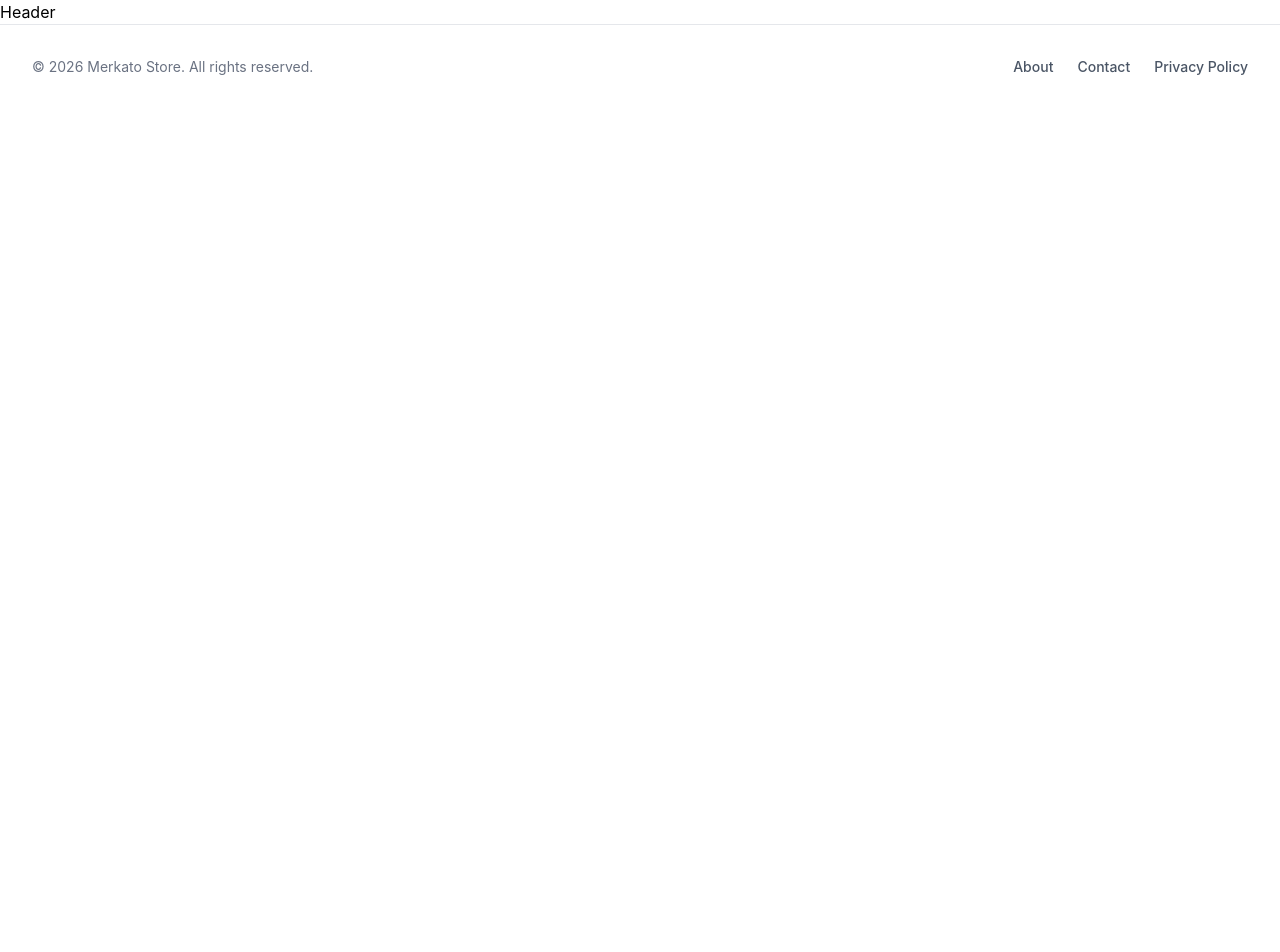
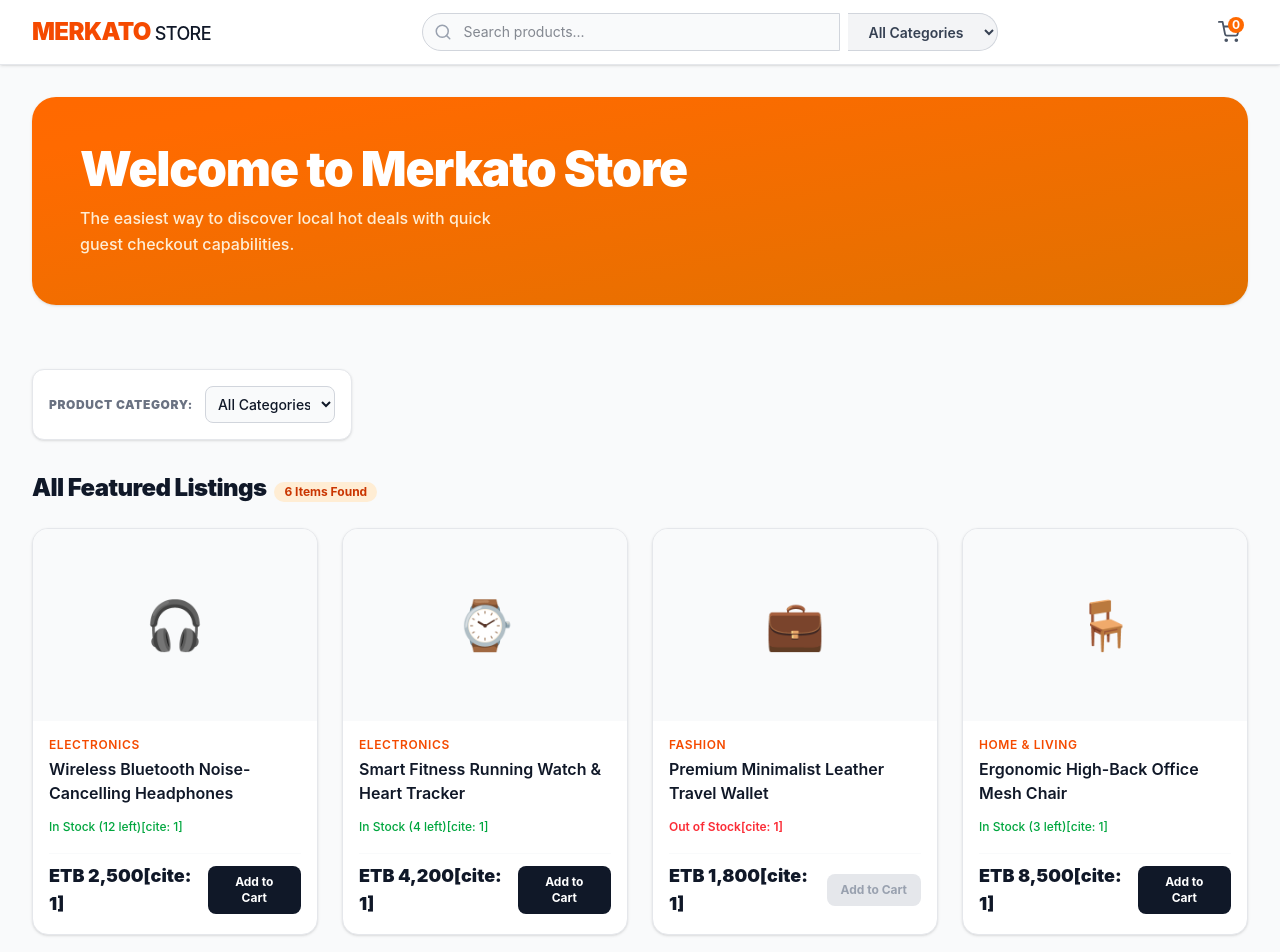
Before and after one commit to belaynewzewdie90-boop/merkato-store, a React (Vite) app: page / in a window 1280 px wide. Shown: the top 952 px of the page. Before the commit the page ends 800 px from the top, so only its background shows below. Built offline with nearby package versions, Linux system fonts and the light colour scheme.

Commit message:
feat: implement unified category dropdown selector and product details modal

```diff
--- a/package.json
+++ b/package.json
@@ -13,6 +13,7 @@
     "@tailwindcss/vite": "^4.3.0",
     "react": "^19.2.6",
     "react-dom": "^19.2.6",
+    "react-icons": "^5.6.0",
     "tailwindcss": "^4.3.0"
   },
   "devDependencies": {
--- a/src/App.jsx
+++ b/src/App.jsx
@@ -1,11 +1,31 @@
-import Header from "./Component/header";
-import Footer from "./Component/Footer";
+import React, { useState } from 'react';
+import Header from './components/Header';
+import ProductList from './components/ProductList';
+import Footer from './components/Footer';
+
 function App() {
+  // Share this single state variable between the Header dropdown and ProductList grid
+  const [selectedCategory, setSelectedCategory] = useState("All");
+
   return (
-    <>
-      <Header />
+    <div className="min-h-screen flex flex-col bg-gray-50 text-gray-900 antialiased font-sans">
+      {/* Pass the state functions down as component parameters */}
+      <Header selectedCategory={selectedCategory} setSelectedCategory={setSelectedCategory} />
+
+      <main className="flex-grow max-w-7xl w-full mx-auto px-4 sm:px-6 lg:px-8 py-8">
+        <div className="bg-gradient-to-br from-orange-500 to-amber-600 rounded-3xl p-8 md:p-12 text-white shadow-sm mb-8">
+          <h1 className="text-3xl md:text-5xl font-black tracking-tight mb-3">Welcome to Merkato Store</h1>
+          <p className="text-orange-100 text-sm md:text-base max-w-md font-medium leading-relaxed">
+            The easiest way to discover local hot deals with quick guest checkout capabilities.
+          </p>
+        </div>
+
+        {/* Product List reads from the same state variable */}
+        <ProductList selectedCategory={selectedCategory} setSelectedCategory={setSelectedCategory} />
+      </main>
+
       <Footer />
-    </>
+    </div>
   );
 }
 
--- a/src/Component/header.jsx
+++ /dev/null
@@ -1,7 +0,0 @@
-function Header(){
-    return (
-        <h1>Header</h1>
-    )
-}
-
-export default Header;
--- a/src/Component/Footer.jsx
+++ b/src/components/Footer.jsx
@@ -4,12 +4,12 @@ const Footer = () => {
   return (
     <footer className="bg-white border-t border-gray-200 mt-auto py-8">
       <div className="max-w-7xl mx-auto px-4 sm:px-6 lg:px-8 flex flex-col md:flex-row items-center justify-between gap-4">
-        {/* Copyright Text */}
+        {/* Dynamic Timestamp Copyright */}
         <p className="text-sm text-gray-500 order-2 md:order-1 text-center md:text-left">
           &copy; {new Date().getFullYear()} Merkato Store. All rights reserved.
         </p>
 
-        {/* Navigation Links */}
+        {/* Legal & Static Hyperlinks */}
         <div className="flex flex-wrap items-center justify-center gap-6 order-1 md:order-2">
           <a
             href="/about"
--- /dev/null
+++ b/src/components/Header.jsx
@@ -0,0 +1,61 @@
+import React from 'react';
+import { FiShoppingCart, FiSearch } from 'react-icons/fi';
+
+const Header = ({ selectedCategory, setSelectedCategory }) => {
+  //  defined categories matching
+  const categories = ["Electronics", "Fashion", "Home & Living", "Groceries", "Beauty"];
+
+  return (
+    <header className="sticky top-0 z-50 bg-white border-b border-gray-200 shadow-sm">
+      {/* Main Navbar Containment */}
+      <div className="max-w-7xl mx-auto px-4 sm:px-6 lg:px-8 h-16 flex items-center justify-between gap-4">
+
+        {/* Brand Logo */}
+        <a href="/" className="text-2xl font-black tracking-tight text-orange-600 flex-shrink-0">
+          MERKATO<span className="text-gray-900 font-medium text-lg ml-1">STORE</span>
+        </a>
+
+        {/* Unified Search and Category Options Block */}
+        <div className="flex-1 max-w-xl mx-4 hidden md:flex items-center gap-2">
+          <div className="relative flex-1">
+            <input
+              type="text"
+              placeholder="Search products..."
+              className="w-full pl-10 pr-4 py-2 border border-gray-300 rounded-l-full text-sm bg-gray-50 focus:outline-none focus:ring-2 focus:ring-orange-500 transition-all"
+            />
+            <div className="absolute inset-y-0 left-0 pl-3 flex items-center pointer-events-none text-gray-400">
+              <FiSearch size={18} />
+            </div>
+          </div>
+
+          {/* Integrated Category Select Option Dropdown */}
+          <select
+            value={selectedCategory}
+            onChange={(e) => setSelectedCategory(e.target.value)}
+            className="bg-gray-100 border-t border-b border-r border-gray-300 text-gray-700 text-sm rounded-r-full font-semibold px-4 py-2 outline-none cursor-pointer hover:bg-gray-200 transition-all h-[38px]"
+          >
+            <option value="All">All Categories</option>
+            {categories.map((cat, index) => (
+              <option key={index} value={cat}>
+                {cat}
+              </option>
+            ))}
+          </select>
+        </div>
+
+        {/* Cart Icon Notification Action Trigger Container */}
+        <div className="flex items-center gap-4 text-gray-600">
+          <button className="p-2 hover:text-orange-600 relative transition-colors" aria-label="Cart">
+            <FiShoppingCart size={22} />
+            <span className="absolute top-1 right-1 bg-orange-500 text-white text-xs w-4 h-4 rounded-full flex items-center justify-center font-bold">
+              0
+            </span>
+          </button>
+        </div>
+
+      </div>
+    </header>
+  );
+};
+
+export default Header;
--- /dev/null
+++ b/src/components/ProductList.jsx
@@ -0,0 +1,175 @@
+import React, { useState } from "react";
+
+const ProductList = () => {
+  // 1. Explicit clean category options list
+  const categories = [
+    "Electronics",
+    "Fashion",
+    "Home & Living",
+    "Groceries",
+    "Beauty",
+  ];
+
+  // 2. State management for tracking the selected filter option
+  const [selectedCategory, setSelectedCategory] = useState("All");
+
+  // 3. Complete structural mockup dataset aligned
+  const allProducts = [
+    {
+      id: 1,
+      name: "Wireless Bluetooth Noise-Cancelling Headphones",
+      price: "ETB 2,500",
+      stock: 12,
+      category: "Electronics",
+      image: "🎧",
+    },
+    {
+      id: 2,
+      name: "Smart Fitness Running Watch & Heart Tracker",
+      price: "ETB 4,200",
+      stock: 4,
+      category: "Electronics",
+      image: "⌚",
+    },
+    {
+      id: 3,
+      name: "Premium Minimalist Leather Travel Wallet",
+      price: "ETB 1,800",
+      stock: 0,
+      category: "Fashion",
+      image: "💼",
+    },
+    {
+      id: 4,
+      name: "Ergonomic High-Back Office Mesh Chair",
+      price: "ETB 8,500",
+      stock: 3,
+      category: "Home & Living",
+      image: "🪑",
+    },
+    {
+      id: 5,
+      name: "Organic Ethiopian Honey (1KG Pure)",
+      price: "ETB 950",
+      stock: 20,
+      category: "Groceries",
+      image: "🍯",
+    },
+    {
+      id: 6,
+      name: "Hydrating Face Cream & Skin Cleanser",
+      price: "ETB 1,200",
+      stock: 8,
+      category: "Beauty",
+      image: "🧴",
+    },
+  ];
+
+  // 4. Filter processing logic matching your strict options state
+  const filteredProducts =
+    selectedCategory === "All"
+      ? allProducts
+      : allProducts.filter((product) => product.category === selectedCategory);
+
+  return (
+    <section className="py-8">
+      {/* Categories Dropdown Selector Element Block */}
+      <div className="flex items-center gap-3 mb-8 bg-white p-4 rounded-xl border border-gray-200 max-w-xs shadow-sm">
+        <label
+          htmlFor="category-select"
+          className="text-xs font-black text-gray-500 uppercase tracking-wider whitespace-nowrap"
+        >
+          Product Category:
+        </label>
+        <select
+          id="category-select"
+          value={selectedCategory}
+          onChange={(e) => setSelectedCategory(e.target.value)}
+          className="w-full bg-gray-50 border border-gray-300 text-gray-900 text-sm rounded-lg font-medium focus:ring-2 focus:ring-orange-500 focus:border-orange-500 p-2 outline-none transition-all cursor-pointer"
+        >
+          <option value="All">All Categories</option>
+          {categories.map((cat, index) => (
+            <option key={index} value={cat}>
+              {cat}
+            </option>
+          ))}
+        </select>
+      </div>
+
+      {/* Dynamic Results Header Tracking Context */}
+      <div className="mb-6 flex items-baseline gap-2">
+        <h2 className="text-2xl font-black text-gray-900 tracking-tight">
+          {selectedCategory === "All"
+            ? "All Featured Listings"
+            : `${selectedCategory} Catalogue`}
+        </h2>
+        <span className="text-xs font-bold bg-orange-100 text-orange-700 px-2.5 py-0.5 rounded-full">
+          {filteredProducts.length} Items Found
+        </span>
+      </div>
+
+      {/* Product List Core Grid System */}
+      {filteredProducts.length > 0 ? (
+        <div className="grid grid-cols-1 sm:grid-cols-2 md:grid-cols-3 lg:grid-cols-4 gap-6">
+          {filteredProducts.map((product) => (
+            <div
+              key={product.id}
+              className="bg-white border border-gray-200 rounded-2xl overflow-hidden shadow-sm hover:shadow-md transition-all flex flex-col"
+            >
+              {/* Product Visual Frame Placeholder */}
+              <div className="h-48 bg-gray-50 flex items-center justify-center text-5xl select-none">
+                {product.image}
+              </div>
+
+              {/* Product Info Block Details */}
+              <div className="p-4 flex flex-col flex-grow">
+                <span className="text-xs font-semibold text-orange-600 uppercase tracking-wider">
+                  {product.category}
+                </span>
+                <h3 className="font-semibold text-gray-900 mt-1 text-base line-clamp-2 min-h-[3rem]">
+                  {product.name}
+                </h3>
+
+                {/* Available Stock Indicator Warning*/}
+                <div className="mt-2">
+                  {product.stock > 0 ? (
+                    <span className="text-xs text-green-600 font-medium">
+                      In Stock ({product.stock} left)[cite: 1]
+                    </span>
+                  ) : (
+                    <span className="text-xs text-red-500 font-semibold">
+                      Out of Stock[cite: 1]
+                    </span>
+                  )}
+                </div>
+
+                {/* Pricing & Cart Action Trigger */}
+                <div className="flex items-center justify-between mt-4 pt-2 border-t border-gray-50">
+                  <span className="text-lg font-black text-gray-900">
+                    {product.price}[cite: 1]
+                  </span>
+                  <button
+                    disabled={product.stock === 0}
+                    className={`text-xs font-bold px-3.5 py-2 rounded-lg transition-colors ${
+                      product.stock > 0
+                        ? "bg-gray-900 text-white hover:bg-orange-600"
+                        : "bg-gray-200 text-gray-400 cursor-not-allowed"
+                    }`}
+                  >
+                    Add to Cart
+                  </button>
+                </div>
+              </div>
+            </div>
+          ))}
+        </div>
+      ) : (
+        <div className="text-center py-16 text-gray-400 text-sm border-2 border-dashed border-gray-200 rounded-2xl bg-white">
+          No items found in this section right now!
+        </div>
+      )}
+    </section>
+  );
+};
+
+export default ProductList;
```
Also changed, not shown: 1 other file (tests, documents, lock files or other folders).
